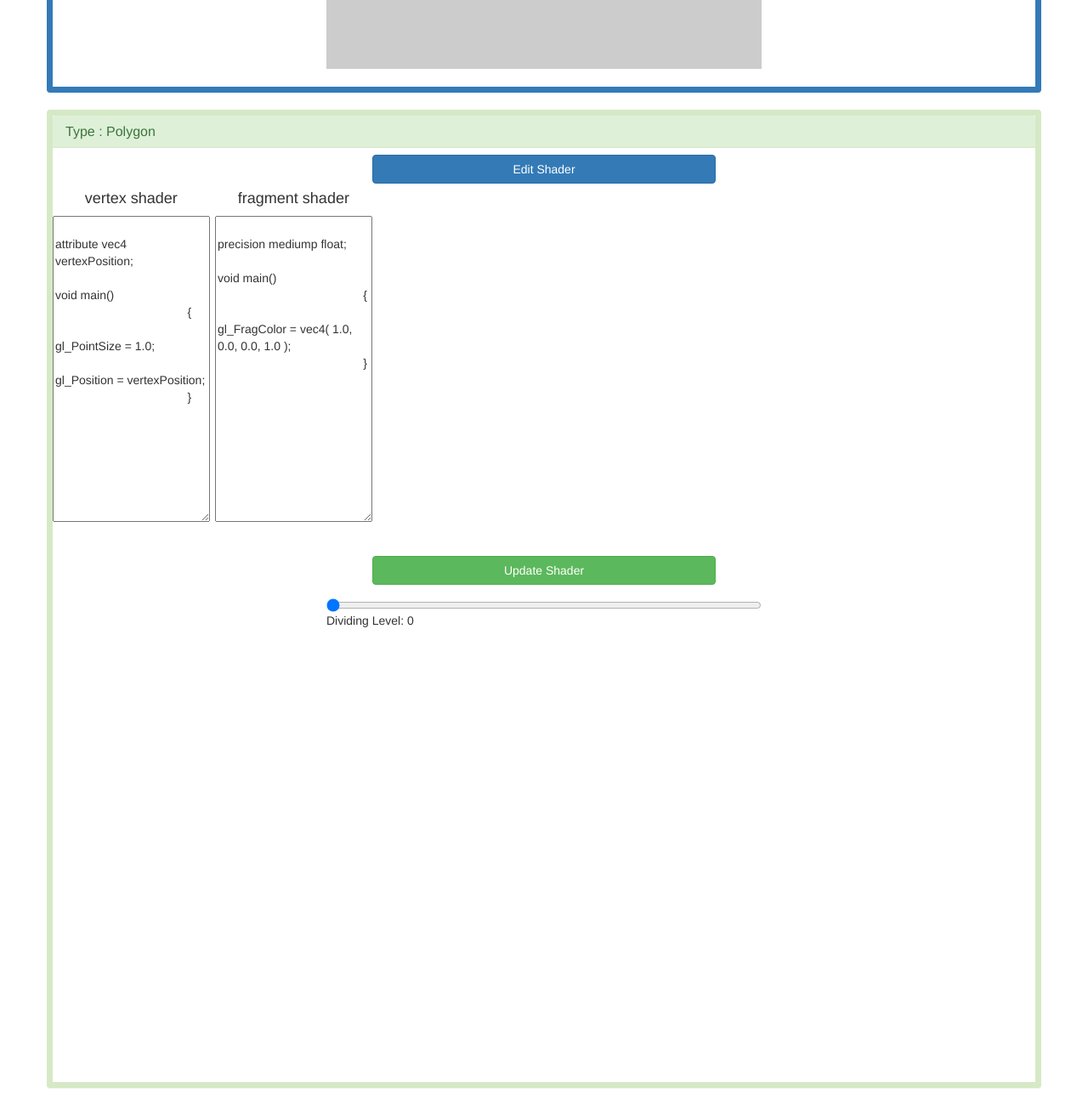
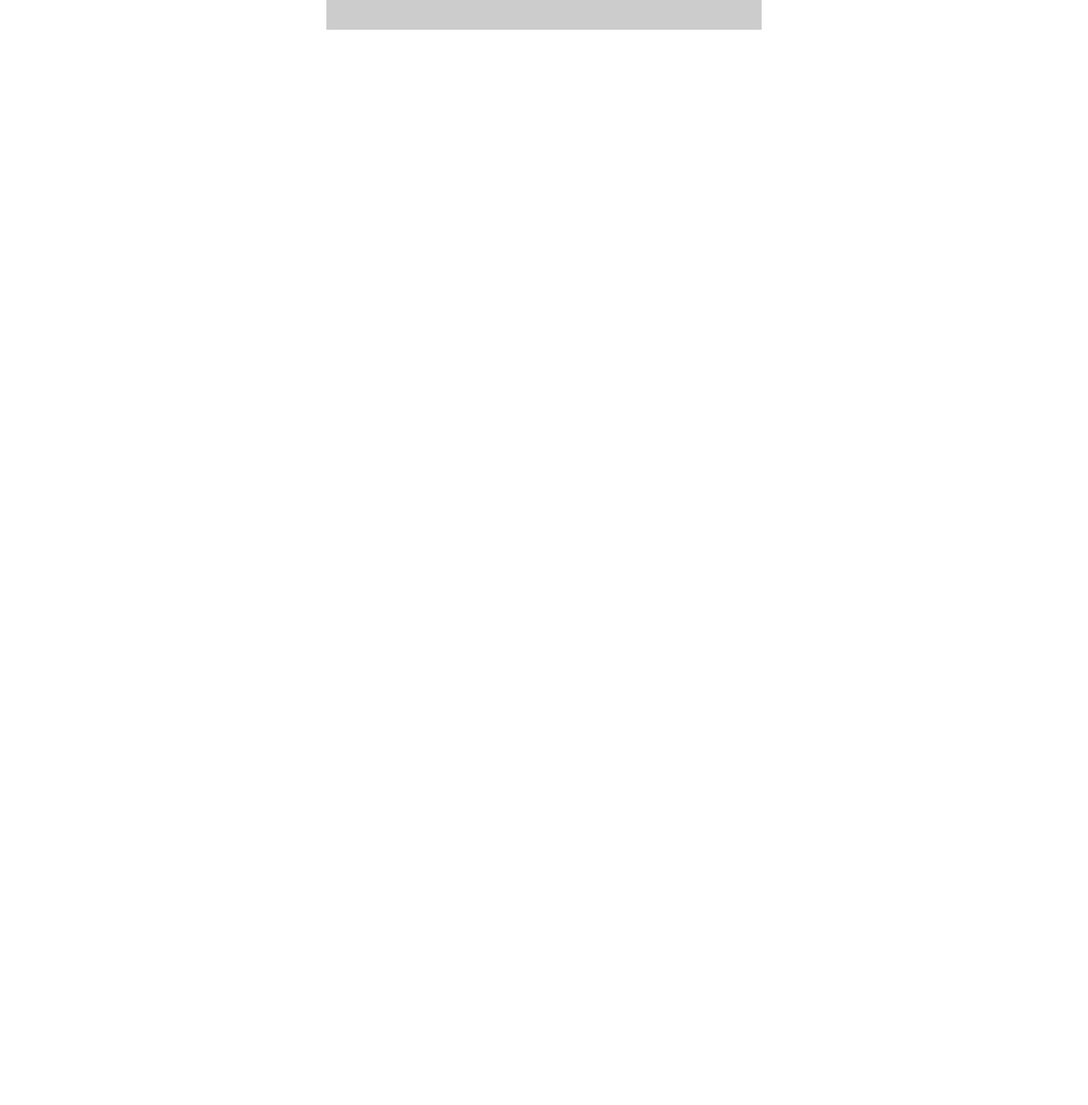
Before and after one commit to hly999666/WebGL_Demo, a plain HTML site: page docs/Webgl_ SierpinskiGasket.html in a window 1280 px wide. Shown: the part 555-1855 px from the top of the page at 85% size. After the commit the page ends 800 px from the top, so only its background shows below. Drawn offline with Linux system fonts and the light colour scheme.

Commit message:
Revert "WebGL_Demo_SierpinskiGasket"
This reverts commit 9deaece1f9366343c9fed793116a61871dfbec59.

```diff
--- a/docs/Webgl_ SierpinskiGasket.html
+++ b/docs/Webgl_ SierpinskiGasket.html
@@ -8,17 +8,13 @@
 <script type="text/javascript" src="./scripts/Webgl_ SierpinskiGasket.js"></script>
 <script type="text/javascript" src="./scripts/shadersInitiator.js"></script>
 <script type="text/javascript" src="./scripts/WebGL_FunctionPackage_SierpinskiGasket_Type_Point.js"></script>
-<script type="text/javascript" src="./scripts/WebGL_FunctionPackage_SierpinskiGasket_Type_Polygon.js"></script>
-<script type="text/javascript" src="./scripts/WebGL_WebGLModuleControllerProto.js"></script>
-
 <link rel="stylesheet" type="text/css"href="./styles/bootstrap_3.3.5.min.css">
 <link rel="stylesheet" type="text/css" href="./styles/myWebGL.css">
 </head>
 
 <body>
 
-<div class="container myContainer panel panel-primary borderWider" id="WebGLModule_1">
- <div class="panel-heading"> <h3 class="panel-title">Type : Point</h3></div>
+<div class="container" id="WebGLModule_1">
  <div class="myBigBtnDiv"><button class="btn btn-primary btn-default pull-right btn-block btnToggleForm_viewport" >Edit Shader</button></div>
    <div class="shaderInput">
         <div class="shaderInput_Grid">
@@ -29,6 +25,7 @@
                          attribute vec4 vertexPosition;
                          void main()
                          {
+                             gl_PointSize = 1.0;
                              gl_Position = vertexPosition;
                          }
                         </textarea>
@@ -52,55 +49,12 @@
       <div class="canvasDiv">
         <form class="inputRange">
                 <input class="inputRangeElem" type="range"  value="0" min="0" max="10000" />
-                <div>number of points: <span class="inputDisplay">0</span></div>
+                <div>number of points: <span class="numsOfPoints">0</span></div>
                 </form>
             <canvas class="gl-canvas"  width="512" height="512" >
                 HTML5_canvas_NO_suppurted
         </canvas>
   </div>
 </div>
-<div class="container myContainer panel panel-success borderWider" id="WebGLModule_2">
-                <div class="panel-heading"> <h3 class="panel-title">Type : Polygon</h3></div>
-                <div class="myBigBtnDiv"><button class="btn btn-primary btn-default pull-right btn-block btnToggleForm_viewport" >Edit Shader</button></div>
-                  <div class="shaderInput">
-                       <div class="shaderInput_Grid">
-                               <div class="GridItem_1">
-                               <div>
-                                <h4>vertex shader</h4>
-                                <textarea class="vertexShader" height>
-                                        attribute vec4 vertexPosition;
-                                        void main()
-                                        {
-                                            gl_PointSize = 1.0;
-                                            gl_Position = vertexPosition;
-                                        }
-                                       </textarea>
-                            </div>
-                            </div>
-                            <div class="GridItem_2">
-                                    <div>
-                                     <h4>fragment shader</h4>
-                                     <textarea class="fragmentShader">
-                                            precision mediump float;
-                                            void main()
-                                            {
-                                             gl_FragColor = vec4( 1.0, 0.0, 0.0, 1.0 );
-                                            }
-                                    </textarea>
-                                 </div>
-                            </div>
-                            </div>
-                   <div class="myBigBtnDiv"><button class="btn btn-success btn-block btnUpdateShader_viewport">Update Shader</button></div>
-                  </div>
-                     <div class="canvasDiv">
-                       <form class="inputRange">
-                               <input class="inputRangeElem" type="range"  value="0" min="0" max="9" />
-                               <div>Dividing Level: <span class="inputDisplay">0</span></div>
-                               </form>
-                           <canvas class="gl-canvas"  width="512" height="512" >
-                               HTML5_canvas_NO_suppurted
-                       </canvas>
-                 </div>
-               </div>
 </body>
 </html>
--- a/docs/scripts/WebGL_FunctionPackage_SierpinskiGasket_Type_Point.js
+++ b/docs/scripts/WebGL_FunctionPackage_SierpinskiGasket_Type_Point.js
@@ -24,23 +24,20 @@ var FunctionPackage_SierpinskiGasket_Type_Point=
     envir.viewPortUIControler.setup(envir.cantainerID+" .btnToggleForm_viewport",envir.cantainerID+" .shaderInput",FuncPackage());
     document.querySelector(envir.cantainerID+" .inputRangeElem").addEventListener("change",this.mainCallBackDraw);
     document.querySelector(envir.cantainerID+" .btnUpdateShader_viewport").addEventListener("click",this.mainCallBackDraw);
-    this.mainCallBackDraw();
     },
     getInput:function(envir){
         var sliderBar=document.querySelector(envir.cantainerID+" .inputRangeElem");
-        var input_sliderBar=Number(sliderBar.value);
-        var inputDisplay=document.querySelector(envir.cantainerID+" .inputDisplay");
-        inputDisplay.innerText=" "+input_sliderBar;
-        envir.inputVar.input_sliderBar=input_sliderBar;
-        if(input_sliderBar<=0){
+        var np=Number(sliderBar.value);
+        var numsOfPoints=document.querySelector(envir.cantainerID+" .numsOfPoints");
+        numsOfPoints.innerText=" "+np;
+        if(np<=0){
             envir.gl.clear(envir.gl.COLOR_BUFFER_BIT );
             return;
         };
+        envir.inputVar.numsOfPoinnts=np;
     },
     produceGeometryData:function(envir){
-        envir.dataSet.Points=[];
-        var numPoints = envir.inputVar.input_sliderBar;
-        if(envir.inputVar.input_sliderBar==0)return;
+        var numPoints = envir.inputVar.numsOfPoinnts;
         var vertices = [
         vec3(-1.0, -1.0,0.0),
         vec3(0.0, 1.0,0.0),
@@ -68,21 +65,18 @@ var FunctionPackage_SierpinskiGasket_Type_Point=
         envir.dataSet.Points=points;
     },
     sendDataToGPU:function(envir){
-        if(envir.dataSet.Points.length==0)return;
         envir.bufferId =  envir.gl.createBuffer();
         envir.gl.bindBuffer(  envir.gl.ARRAY_BUFFER,  envir.bufferId );
         envir.gl.bufferData(  envir.gl.ARRAY_BUFFER, flattenArrayOfVectors( envir.dataSet.Points),  envir.gl.STATIC_DRAW );
     },
     associateDataInShaders:function(envir){
-        var vertexPositions = envir.gl.getAttribLocation(envir.shadersProgram, "vertexPosition" );
+        var vertexPositions = envir.gl.getAttribLocation(  envir.shadersProgram, "vertexPosition" );
         envir.gl.vertexAttribPointer( vertexPositions, 3,  envir.gl.FLOAT, envir, 0, 0 );
-        envir.gl.enableVertexAttribArray(vertexPositions);
+        envir.gl.enableVertexAttribArray( vertexPositions );
     },
     mainRender:function(envir){
-        if(envir.inputVar.input_sliderBar!=0){
-            envir.gl.clear(  envir.gl.COLOR_BUFFER_BIT );
-            envir.gl.drawArrays(envir.gl.POINTS, 0, envir.inputVar.input_sliderBar);
-        }
+        envir.gl.clear(  envir.gl.COLOR_BUFFER_BIT );
+        envir.gl.drawArrays(envir.gl.POINTS, 0, envir.inputVar.numsOfPoinnts);
     }
 }
 
--- a/docs/scripts/WebGL_FunctionPackage_SierpinskiGasket_Type_Polygon.js
+++ /dev/null
@@ -1,34 +0,0 @@
-var FunctionPackage_SierpinskiGasket_Type_Polygon=Object.create(FunctionPackage_SierpinskiGasket_Type_Point);
-
-function produceTriangles(a,b,c,level,Points){
-    if(level==0){
-        Points.push(a);
-        Points.push(b);
-        Points.push(c);
-        return;
-    }
-    var ab = mix(a, b, 0.5);
-    var bc = mix(b, c, 0.5);
-    var ca = mix(c, a, 0.5);
-    produceTriangles(a,ab,ca,level-1);
-    produceTriangles(b,ab,bc,level-1);
-    produceTriangles(c,bc,ca,level-1);
-}
-FunctionPackage_SierpinskiGasket_Type_Polygon.produceGeometryData=function(envir){
-    //console.log("on Type_Polygon");
-    var verticesBasic = [
-        vec3(-1.0, -1.0,0.0),
-        vec3(0.0, 1.0,0.0),
-        vec3(1.0, -1.0,0.0)
-        ];
-    envir.dataSet.Points=[];
-    var level = envir.inputVar.input_sliderBar;
-    produceTriangles(verticesBasic[0],verticesBasic[1],verticesBasic[2],level,envir.dataSet.Points);
-}
-
-FunctionPackage_SierpinskiGasket_Type_Polygon.mainRender==function(envir){
-    envir.gl.clear(  envir.gl.COLOR_BUFFER_BIT );
-
-    //envir.gl.drawArrays(envir.gl.POINTS, 0, envir.dataSet.Points.length/2);
-    envir.gl.drawArrays(envir.gl.TRIANGLES, 0, envir.dataSet.Points.length);
-}
--- a/docs/scripts/WebGL_WebGLModuleControllerProto.js
+++ /dev/null
@@ -1,35 +0,0 @@
-
-
-function WebGLModuleControllerConstructor(cantainerID,FunctionPackage){
-    var WebGLModuleController={
-        envir:{
-         cantainerID:"",
-         dataSet:{},
-         cnv:"",
-         gl:"",
-         shadersProgram:"",
-         bufferId:"",
-         inputVar:{},
-         viewPortUIControler:""},
-        FunctionPackage:{
-         configureWebGL:"",
-         setupUI:"",
-         mainDraw:"",
-         getInput:"",
-         produceGeometryData:"",
-         sendDataToGPU:"",
-         associateDataInShaders:"",
-         mainRender:""},
-         changeFunctionPackage:function(_envir,_FunctionPackage){
-            this.FunctionPackage=_FunctionPackage;
-            this.envir=_envir;
-         }
-         };
-         WebGLModuleController.FunctionPackage=FunctionPackage;
-         WebGLModuleController.envir.cantainerID="#"+cantainerID;
-         WebGLModuleController.envir.cnv = document.querySelector( WebGLModuleController.envir.cantainerID+ " .gl-canvas" );
-         WebGLModuleController.envir.gl = WebGLModuleController.envir.cnv.getContext( "webgl" );
-         WebGLModuleController.FunctionPackage.configureWebGL(WebGLModuleController.envir);
-         WebGLModuleController.FunctionPackage.setupUI(WebGLModuleController.envir);
-         return WebGLModuleController;
-}
--- a/docs/scripts/Webgl_ SierpinskiGasket.js
+++ b/docs/scripts/Webgl_ SierpinskiGasket.js
@@ -1,13 +1,59 @@
 "use strict";
-var WebGLModuleControllers={};
-
-
+var WebGLModuleController={};
+var WebGLModuleFunctionPackageProto={
+    configureWebGL:"",
+    setupUI:"",
+    getInput:"",
+    produceGeometryData:"",
+    sendDataToGPU:"",
+    associateDataInShaders:"",
+    mainCallBackDraw:"",
+    mainRender:""
+}
+var WebGLModuleControllerProto={
+   envir:{
+    cantainerID:"",
+    dataSet:{},
+    cnv:"",
+    gl:"",
+    shadersProgram:"",
+    bufferId:"",
+    inputVar:{},
+    viewPortUIControler:""
+   },
+   FunctionPackage:{
+    configureWebGL:"",
+    setupUI:"",
+    mainDraw:"",
+    getInput:"",
+    produceGeometryData:"",
+    sendDataToGPU:"",
+    associateDataInShaders:"",
+    mainRender:""
+   },
+    setup: function(_cantainerID,FunctionPackage){
+    this.FunctionPackage=FunctionPackage;
+    this.envir.cantainerID="#"+_cantainerID;
+    this.envir.cnv = document.querySelector( this.envir.cantainerID+ " .gl-canvas" );
+    this.envir.gl = this.envir.cnv.getContext( "webgl" );
+    this.FunctionPackage.configureWebGL(this.envir);
+    this.FunctionPackage.setupUI(this.envir);
+    },
+    changeFunctionPackage:function(FunctionPackage){
+        this.FunctionPackage=FunctionPackage;
+    }
+}
 
 
 window.onload=function init(){
-     WebGLModuleControllers["WebGLModule_1"]=WebGLModuleControllerConstructor("WebGLModule_1",FunctionPackage_SierpinskiGasket_Type_Point);
 
-    var a=0;
+
+    //document.getElementById("BTN").addEventListener("click",drawSG);
+    //var ctx2D=cnv.getContext("2d");
+    WebGLModuleController["WebGLModule_1"]=Object.create(WebGLModuleControllerProto);
+    WebGLModuleController["WebGLModule_1"].setup("WebGLModule_1",FunctionPackage_SierpinskiGasket_Type_Point);
+    //settingCanvas();
+
 }
 
 
--- a/docs/scripts/shadersInitiator.js
+++ b/docs/scripts/shadersInitiator.js
@@ -8,7 +8,6 @@ function loadShaders(gl, vertexShaderQ, fragmentShaderQ){
     var vertShdr;
     var fragShdr;
     var vertElem =document.querySelector(vertexShaderQ).innerHTML;
-    //console.log(vertElem);
     vertShdr = gl.createShader( gl.VERTEX_SHADER );
     gl.shaderSource( vertShdr, vertElem);
     gl.compileShader( vertShdr );
--- a/docs/styles/myWebGL.css
+++ b/docs/styles/myWebGL.css
@@ -31,9 +31,3 @@ textarea{
 h4{
     text-align: center;
 }
-.borderWider{
-    border-width: 0.5em;
-}
-.myContainer{
-    padding: 0px;
-}
```
